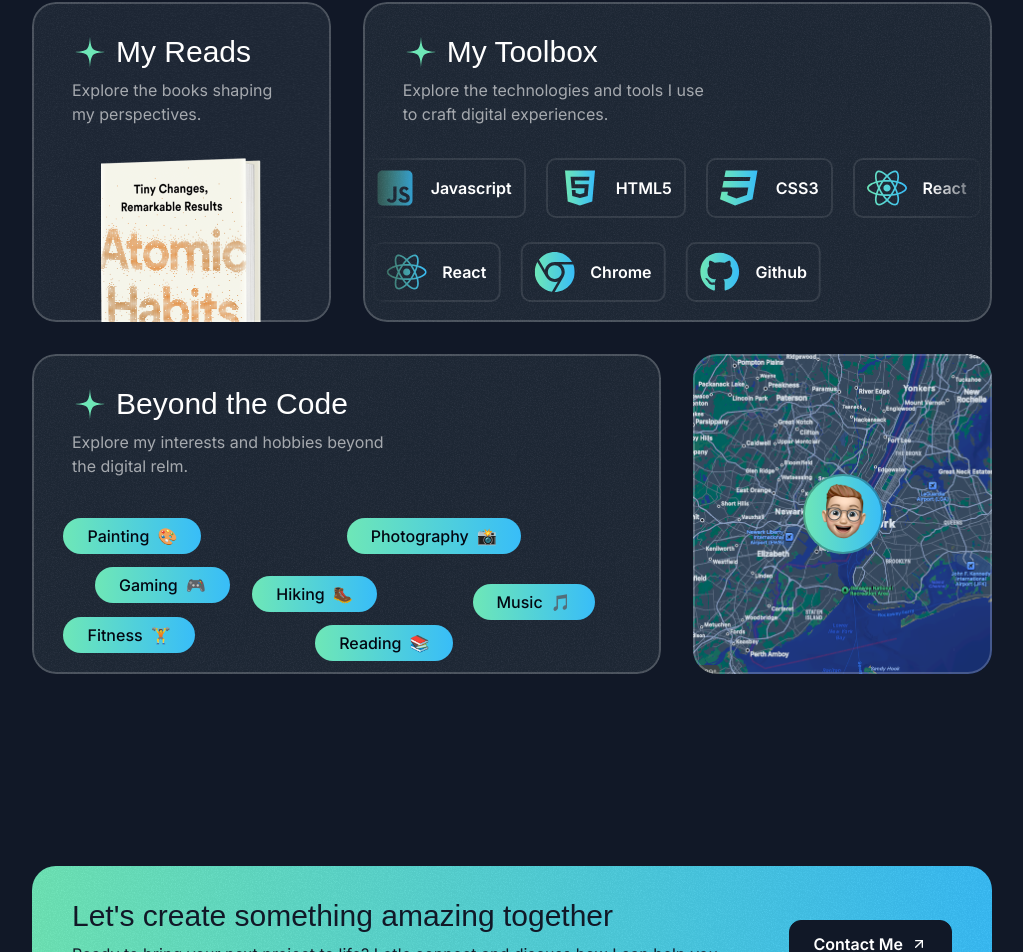
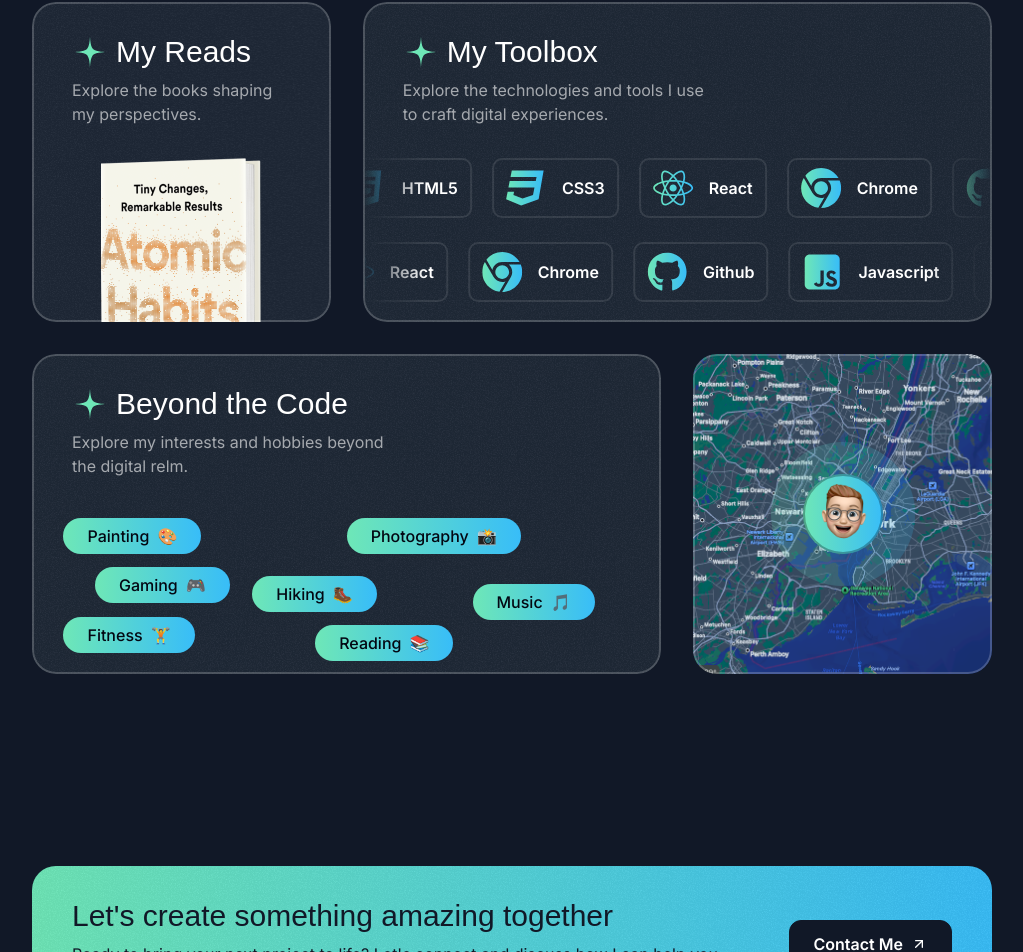
Before and after one commit to adivedpathak/Portfolio, a Next.js app: page / in a window 1280 px wide. Shown: the part 4345-5297 px from the top of the page, without its empty margins (128-1151 px from the left). Built offline with nearby package versions, Linux system fonts and the light colour scheme; a web font is replaced by a local one.

Commit message:
finished the project now time to add personalization

```diff
--- a/src/components/ToolBoxItems.tsx
+++ b/src/components/ToolBoxItems.tsx
@@ -1,5 +1,6 @@
 import { twMerge } from "tailwind-merge";
 import { TechIcon } from "./TechIcon"
+import { Fragment } from "react";
 
 export const ToolBoxItems = ({ items, className, itemsWrapperClassName }: {
     items: { title: string; iconType: React.ElementType }[]; className?: string; itemsWrapperClassName?: string
@@ -7,11 +8,15 @@
     return (
         <div className={twMerge("flex [mask-image:linear-gradient(to_right,transparent,black_10%,black_90%,transparent)]", className)}>
             <div className={twMerge("flex flex-none py-0.5 gap-6 pr-6", itemsWrapperClassName)}>
-                {items.map(item => (
-                    <div key={item.title} className="inline-flex items-center gap-4 py-2 px-3 outline outline-2 outline-white/10 rounded-lg">
-                    <TechIcon component={item.iconType} />
-                    <span className="font-semibold">{item.title}</span>
-                    </div>
+                {[...new Array(2)].fill(0).map((_, idx) => (
+                    <Fragment key={idx}>
+                        {items.map(item => (
+                            <div key={item.title} className="inline-flex items-center gap-4 py-2 px-3 outline outline-2 outline-white/10 rounded-lg">
+                            <TechIcon component={item.iconType} />
+                            <span className="font-semibold">{item.title}</span>
+                            </div>
+                        ))}
+                    </Fragment>
                 ))}
             </div>
         </div>
--- a/src/sections/About.tsx
+++ b/src/sections/About.tsx
@@ -1,6 +1,6 @@
+'use client';
 import { SectionHeader } from "@/components/SectionHeader";
 import { Card } from "@/components/Card";
-import StarIcon from "@/assets/icons/star.svg";
 import BookImage from "@/assets/images/book-cover.png";
 import Image from "next/image";
 import JavascriptIcon from '@/assets/icons/square-js.svg'
@@ -10,10 +10,11 @@
 import ChromeIcon from '@/assets/icons/chrome.svg'
 import GithubIcon from '@/assets/icons/github.svg'
 import MapImage from '@/assets/images/map.png'
-import { TechIcon } from "@/components/TechIcon";
 import SmileMemoji from '@/assets/images/memoji-smile.png'
 import { CardHeader } from "@/components/CardHeader";
 import { ToolBoxItems } from "@/components/ToolBoxItems";
+import { motion } from "framer-motion";
+import { useRef } from "react";
 
 const toolBoxItems = [
   {
@@ -88,6 +89,7 @@
 ]
 
 export const AboutSection = () => {
+  const constraintRef = useRef(null);
   return <div className="py-20 lg:py-28">
     <div className="container">
       <SectionHeader eyebrow="About me" title="A Glimpse Into my World" description="Learn more about who I am, what I do, and what inspires me." />
@@ -101,28 +103,32 @@
           </Card>
           <Card className="h-[320px] md:col-span-3 lg:col-span-2">
             <CardHeader title="My Toolbox" description="Explore the technologies and tools I use to craft digital experiences." className=""/>
-            <ToolBoxItems items={toolBoxItems} className=""/>
-            <ToolBoxItems items={toolBoxItems} className="mt-6" itemsWrapperClassName="-translate-x-1/2"/>
+            <ToolBoxItems items={toolBoxItems} className="" itemsWrapperClassName="animate-move-left [animation-duration:30s]"/>
+            <ToolBoxItems items={toolBoxItems} className="mt-6" itemsWrapperClassName="animate-move-right [animation-duration:15s]"/>
           </Card>
         </div>
         <div className="grid grid-cols-1 md:grid-cols-5 lg:grid-cols-3 gap-8">
           <Card className="h-[320px] p-0 flex flex-col md:col-span-3 lg:col-span-2">
           <CardHeader title="Beyond the Code" description="Explore my interests and hobbies beyond the digital relm." className="px-6 py-6"/>
-            <div className="relative flex-1">
+            <div className="relative flex-1" ref={constraintRef}>
               {hobbies.map(hobby => (
-                <div key={hobby.title} className="inline-flex items-center gap-2 px-6 bg-gradient-to-r from-emerald-300 to-sky-400 rounded-full py-1.5 absolute" style={{
+                <motion.div key={hobby.title} className="inline-flex items-center gap-2 px-6 bg-gradient-to-r from-emerald-300 to-sky-400 rounded-full py-1.5 absolute" style={{
                   left: hobby.left,
                   top: hobby.top,
-                }}>
+                }} drag
+                dragConstraints={constraintRef}>
+
                   <span className="font-medium text-gray-950">{hobby.title}</span>
                   <span>{hobby.emoji}</span>
-                </div>
+                </motion.div>
               ))}
             </div>
           </Card>
           <Card className="h-[320px] p-0 relative md:col-span-2 lg:col-span-1">
               <Image src={MapImage} alt="Map" className="h-full w-full object-cover object-left-top" />
-              <div className="absolute top-1/2 left-1/2 -translate-x-1/2 -translate-y-1/2 size-20 rounded-full bg-gradient-to-r from-emerald-300 to-sky-400 after:content-[''] after:absolute after:inset-0 after:outline after:outline-2 after:-outline-offset-2 after:rounded-full after:outline-gray-950/30">
+              <div className="absolute top-1/2 left-1/2 -translate-x-1/2 -translate-y-1/2 size-20 rounded-full after:content-[''] after:absolute after:inset-0 after:outline after:outline-2 after:-outline-offset-2 after:rounded-full after:outline-gray-950/30">
+              <div className="absolute inset-0 rounded-full bg-gradient-to-r from-emerald-300 to-sky-400 -z-20 animate-ping [animation-duration:2s]"></div>
+              <div className="absolute inset-0 rounded-full bg-gradient-to-r from-emerald-300 to-sky-400 -z-10"></div>
                 <Image src={SmileMemoji} alt="Smile Memoji" className="size-20" />
               </div>
           </Card>
--- a/tailwind.config.ts
+++ b/tailwind.config.ts
@@ -29,6 +29,7 @@
       animation: {
         'ping-large': 'ping-large 1s ease-in-out infinite',
         'move-left': 'move-left 1s linear infinite',
+        'move-right': 'move-right 1s linear infinite',
       },
       keyframes: {
         'ping-large': {
@@ -44,6 +45,14 @@
           '100%': {
             transform: 'translateX(-50%)'
           }
+        },
+        'move-right': {
+          '0%': {
+            transform: 'translateX(-50%)'
+          },
+          '100%': {
+            transform: 'translateX(0%)'
+          }
         }
       }
     },
```
